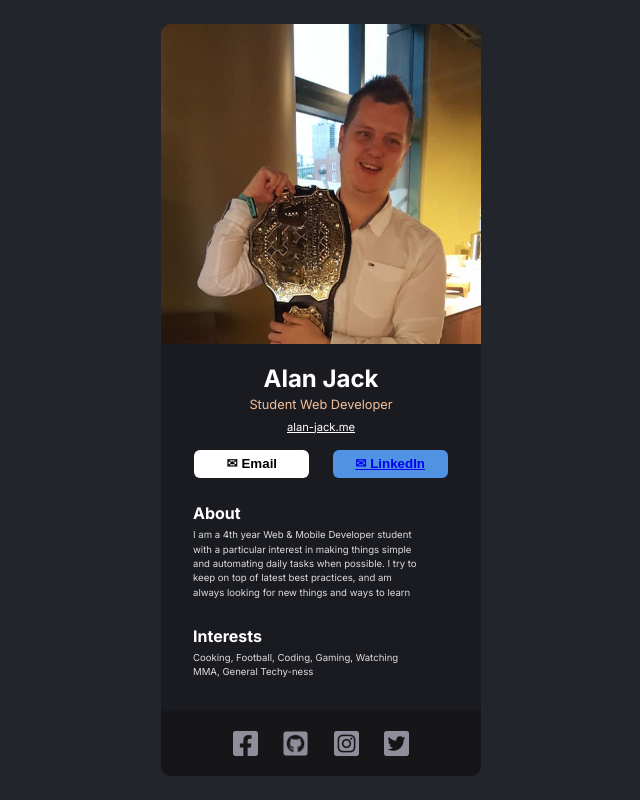
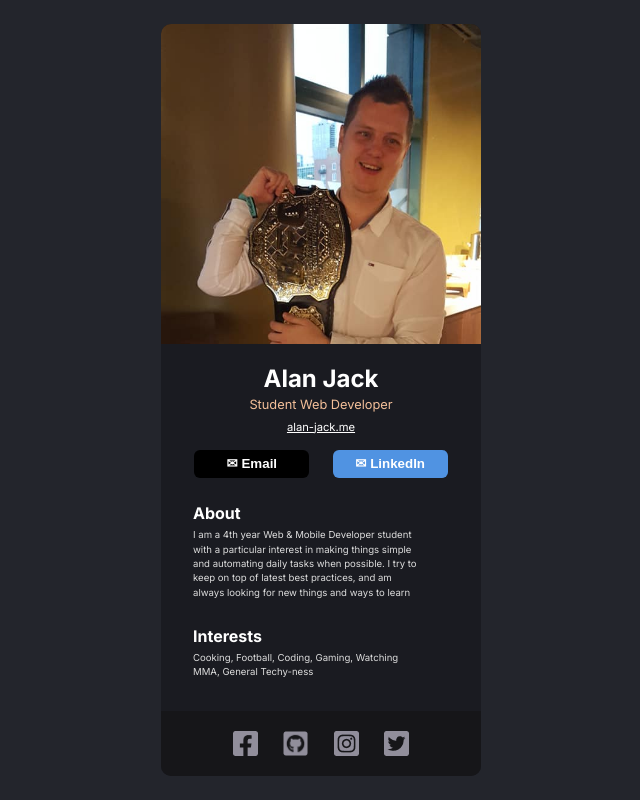
Before and after one commit to aldojack/solo-react, a React (Vite) app: page / in a window 1280 px wide. In both pictures the pointer is over the button "✉ Email". Shown: the whole page, without its empty margins (319-959 px from the left). Built offline with nearby package versions, Linux system fonts and the light colour scheme.

Commit message:
Minor styling changes to button

```diff
--- a/index.html
+++ b/index.html
@@ -4,7 +4,7 @@
     <meta charset="UTF-8" />
     <link rel="icon" type="image/svg+xml" href="/vite.svg" />
     <meta name="viewport" content="width=device-width, initial-scale=1.0" />
-    <title>Vite + React</title>
+    <title>React Profile Card</title>
   </head>
   <body>
     <div id="root"></div>
--- a/src/Styles.css
+++ b/src/Styles.css
@@ -94,6 +94,22 @@ body{
     cursor: pointer;
 }
 
+.contact-btn > a {
+    text-decoration: none;
+    color: inherit;
+}
+
+.contact-btn:nth-child(odd):hover {
+    background-color: black;
+    color: white;
+}
+
+.contact-btn:nth-child(even):hover,
+.contact-btn a:nth-child(1):hover {
+    background-color: white;
+    color: #5093E2;
+}
+
 .linkedIn{
     background: #5093E2;
     color: white;
```
